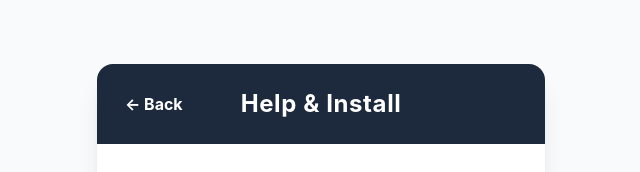
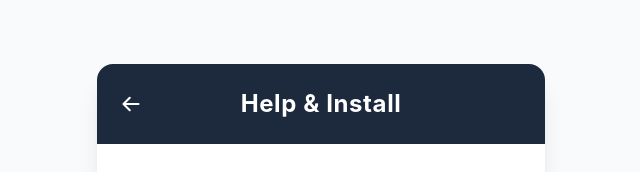
Before and after one commit to mtickle/word-when, a React (Vite) app: page / in a window 1280 px wide. Both pictures are taken after a click on the button "Help and Installation". Shown: the top 172 px of the page, without its empty margins (319-959 px from the left). Built offline with nearby package versions, Linux system fonts and the light colour scheme.

Commit message:
feat: update title and meta description in index.html; enhance About and Help components with improved button styles and feedback messages

```diff
--- a/index.html
+++ b/index.html
@@ -4,7 +4,8 @@
     <meta charset="UTF-8" />
     <link rel="icon" type="image/svg+xml" href="/favicon.svg" />
     <meta name="viewport" content="width=device-width, initial-scale=1.0" />
-    <title>word-when</title>
+    <title>Word When: Scripture for Every Emotion</title>
+    <meta name="description" content="A clean, modern scripture-based emotion mapper designed to help you navigate complex feelings." />
   </head>
   <body>
     <div id="root"></div>
--- a/src/About.jsx
+++ b/src/About.jsx
@@ -4,12 +4,27 @@ export default function About({ onBack }) {
       <div className="max-w-md w-full bg-white rounded-2xl shadow-xl overflow-hidden mt-10">
         {/* Header */}
         <div className="bg-slate-800 p-6 text-center text-white relative">
-          <button
-            onClick={onBack}
-            className="absolute left-4 top-6 text-sm underline opacity-80 hover:opacity-100 transition-opacity"
-          >
-            &#8592; Back
-          </button>
+         <button
+  onClick={onBack}
+  className="absolute left-4 top-1/2 -translate-y-1/2 text-white hover:text-slate-300 transition-colors flex items-center gap-1.5 font-medium p-2"
+  aria-label="Go back"
+>
+  <svg
+    xmlns="http://www.w3.org/2000/svg"
+    fill="none"
+    viewBox="0 0 24 24"
+    strokeWidth={2.5}
+    stroke="currentColor"
+    className="w-5 h-5"
+  >
+    <path
+      strokeLinecap="round"
+      strokeLinejoin="round"
+      d="M10.5 19.5L3 12m0 0l7.5-7.5M3 12h18"
+    />
+  </svg>
+
+</button>
           <h1 className="text-2xl font-bold tracking-wide">About Word When</h1>
         </div>
 
--- a/src/App.jsx
+++ b/src/App.jsx
@@ -91,7 +91,7 @@ export default function EmotionApp() {
                   <button
                     key={feeling.name}
                     onClick={() => setSelectedFeeling(feeling)}
-                    className={`${selectedCore.color} text-white tracking-wide uppercase border-2 border-transparent hover:border-slate-200 py-4 rounded-lg font-semibold shadow-sm hover:opacity-90 transition-all`}
+                    className={`${selectedCore.color} text-white py-8 rounded-xl font-bold text-xl shadow-sm hover:opacity-90 transition-opacity uppercase`}
                   >
                     {feeling.name}
                   </button>
@@ -123,7 +123,7 @@ export default function EmotionApp() {
                 </span>{" "}
                 because I am{" "}
                 <span
-                  className={`font-bold ${selectedCore.color.replace(
+                  className={`font-bold uppercase ${selectedCore.color.replace(
                     "bg-",
                     "text-"
                   )}`}
--- a/src/Help.jsx
+++ b/src/Help.jsx
@@ -34,9 +34,24 @@ export default function Help({ onBack }) {
         <div className="bg-slate-800 p-6 text-center text-white relative">
           <button
             onClick={onBack}
-            className="absolute left-4 top-1/2 -translate-y-1/2 text-white hover:text-slate-300 font-bold px-3 py-1"
+            className="absolute left-4 top-1/2 -translate-y-1/2 text-white hover:text-slate-300 transition-colors flex items-center gap-1.5 font-medium p-2"
+            aria-label="Go back"
           >
-            &#8592; Back
+            <svg
+              xmlns="http://www.w3.org/2000/svg"
+              fill="none"
+              viewBox="0 0 24 24"
+              strokeWidth={2.5}
+              stroke="currentColor"
+              className="w-5 h-5"
+            >
+              <path
+                strokeLinecap="round"
+                strokeLinejoin="round"
+                d="M10.5 19.5L3 12m0 0l7.5-7.5M3 12h18"
+              />
+            </svg>
+
           </button>
           <h1 className="text-2xl font-bold tracking-wide">Help & Install</h1>
         </div>
@@ -106,6 +121,17 @@ export default function Help({ onBack }) {
               directly.
             </p>
 
+  {status === "SUCCESS" && (
+                <p className="text-green-600 text-sm text-center font-medium mt-2">
+                  Message sent successfully!
+                </p>
+              )}
+              {status === "ERROR" && (
+                <p className="text-red-600 text-sm text-center font-medium mt-2">
+                  Oops! There was a problem sending your message.
+                </p>
+              )}
+
             <form onSubmit={handleSubmit} className="space-y-4">
               <div>
                 <label
@@ -146,16 +172,7 @@ export default function Help({ onBack }) {
                 Send Message
               </button>
 
-              {status === "SUCCESS" && (
-                <p className="text-green-600 text-sm text-center font-medium mt-2">
-                  Message sent successfully!
-                </p>
-              )}
-              {status === "ERROR" && (
-                <p className="text-red-600 text-sm text-center font-medium mt-2">
-                  Oops! There was a problem sending your message.
-                </p>
-              )}
+
             </form>
           </section>
         </div>
--- a/vite.config.js
+++ b/vite.config.js
@@ -18,9 +18,9 @@ export default defineConfig({
       registerType: 'autoUpdate',
       includeAssets: ['favicon.ico', 'apple-touch-icon.png', 'mask-icon.svg'],
       manifest: {
-        name: 'Word When',
-        short_name: 'Word When',
-        description: 'A tool to map feelings to scripture.',
+        name: 'WordWhen',
+        short_name: 'WordWhen',
+        description: 'Scripture for Every Emotion.',
         theme_color: '#ffffff',
         background_color: '#ffffff',
         display: 'standalone',
@@ -41,10 +41,11 @@ export default defineConfig({
             type: 'image/png',
             purpose: 'any maskable'
           }
-        ]
+        ],
       }
     })
   ],
+
   base: '/',
   resolve: {
     alias: {
```
Also changed, not shown: public/robots.txt (added).
